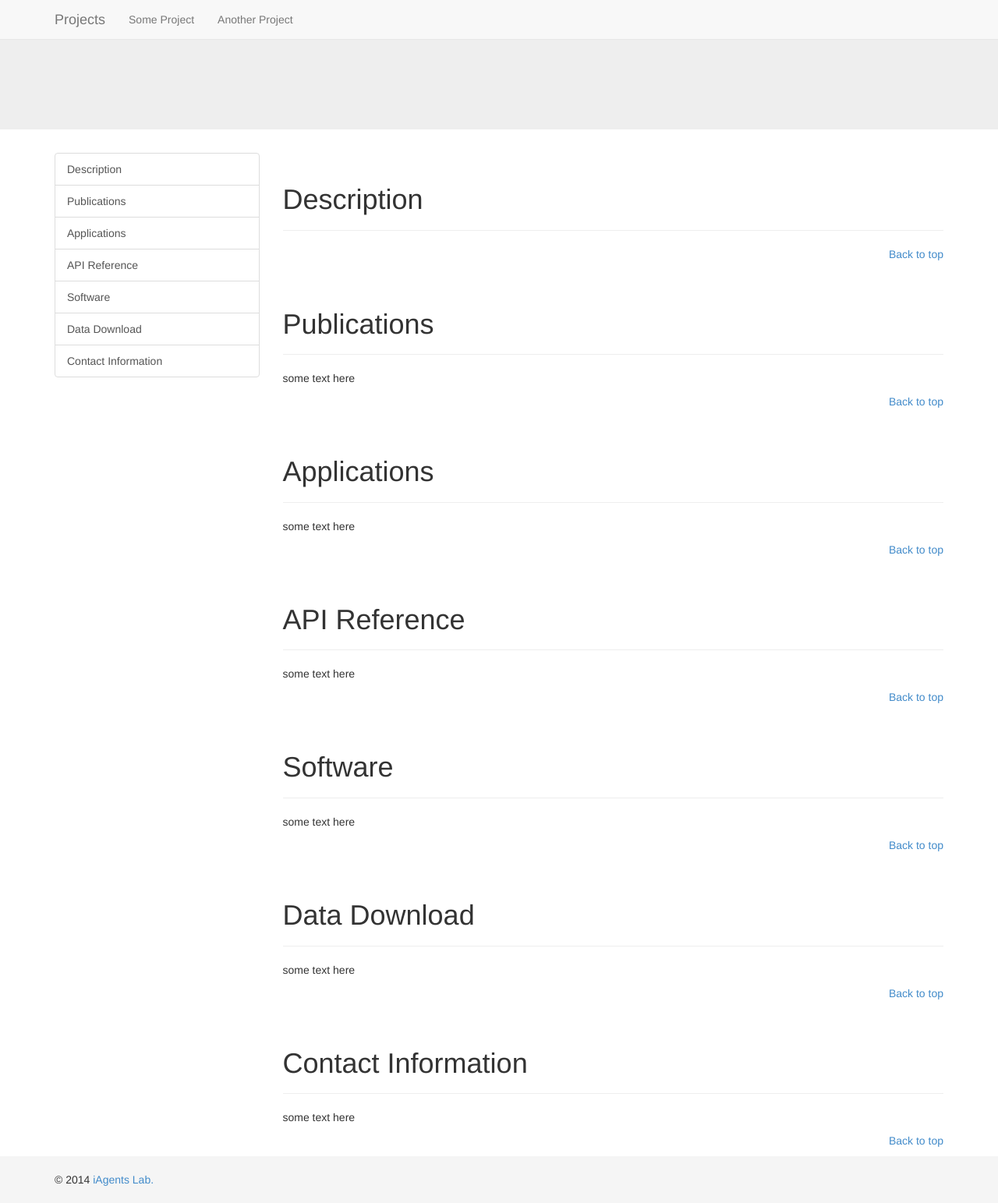
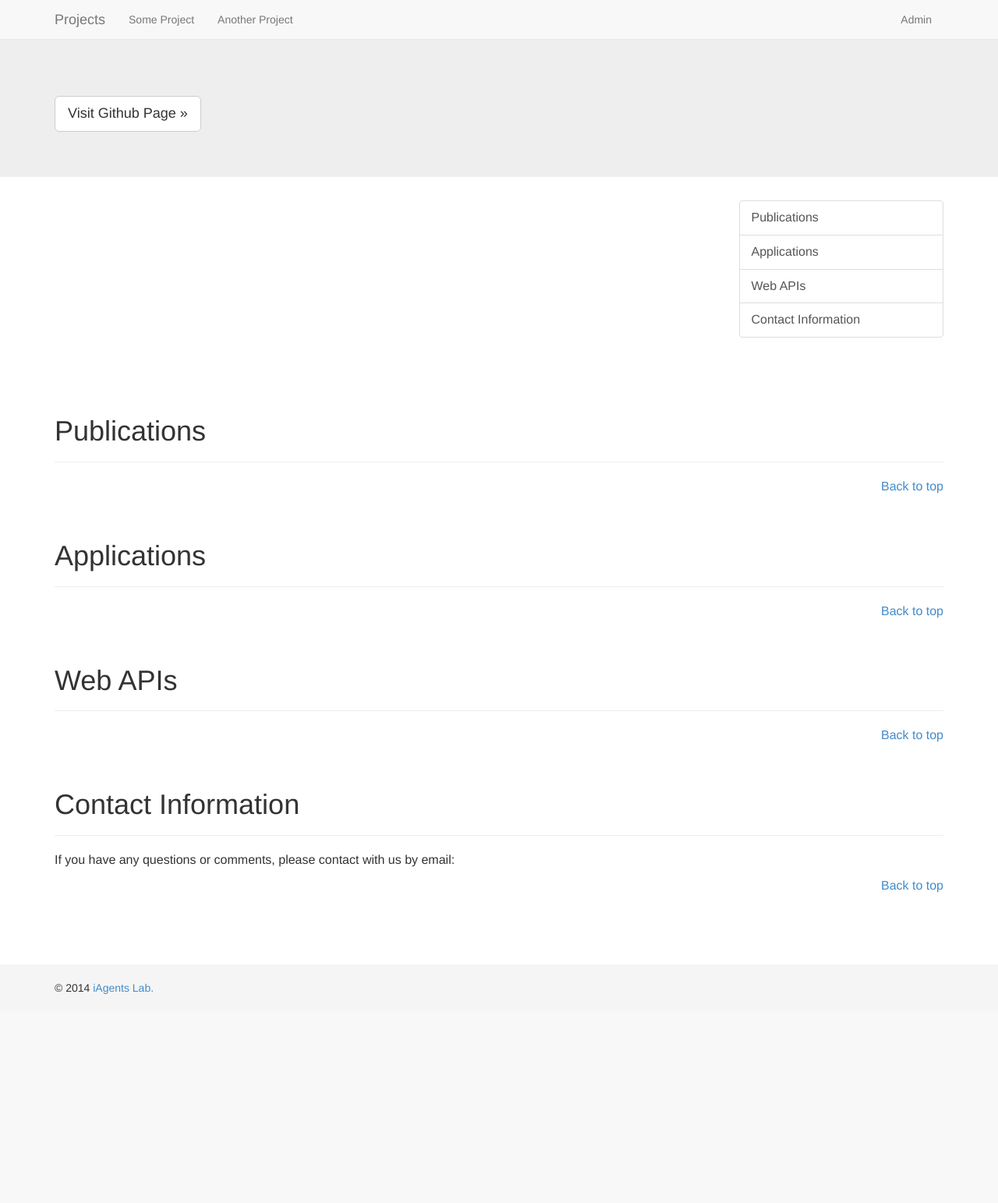
Before and after one commit to NTUCommonsense/NTUCommonsense, a Flask app: template apps/templates/show_project.html in a window 1280 px wide. Shown: the whole page at 78% size. After the commit the page ends 1275 px from the top, so only its background shows below. Run offline with Flask 2, Linux system fonts and the light colour scheme; the template is opened without the code that fills it, so the values that code supplies are empty.

Commit message:
Rewrite templates and styles

```diff
--- a/apps/static/css/show-project.css
+++ /dev/null
@@ -1,32 +0,0 @@
-html, body {
-  height: 100%;
-}
-
-body {
-  padding-top: 50px;
-}
-
-#wrap {
-  min-height: 100%;
-  height: auto;
-  margin: 0 auto -60px;
-  padding: 0 0 60px;
-}
-
-.section + .section {
-  padding-top: 40px;
-}
-
-footer {
-  height: 60px;
-  background-color: #f5f5f5;
-}
-
-footer > .container {
-  padding-left: 15px;
-  padding-right: 15px;
-}
-
-footer > .container p {
-  margin: 20px 0;
-}
--- /dev/null
+++ b/apps/static/css/style.css
@@ -0,0 +1,132 @@
+html, body {
+  height: 100%;
+}
+
+body {
+  padding-top: 50px;
+}
+
+footer {
+  background-color: #f5f5f5;
+  height: 60px;
+  padding: 20px 0;
+}
+
+header.jumbotron .btn {
+  margin-top: 5px;
+}
+
+ul.nav li:hover {
+  background-color: #e7e7e7;
+}
+
+article {
+  height: auto;
+  margin: 0 auto -60px;
+  min-height: 100%;
+  padding: 0 0 140px;
+  font-size: 16px;
+}
+
+section {
+  padding-top: 40px;
+}
+
+section.subsection {
+  padding-top: 10px;
+}
+
+section.subsection h1 {
+  font-size: 21px;
+}
+
+#desc p {
+  font-size: 16px;
+  font-weight: 200;
+  line-height: 1.4;
+  margin-bottom: 20px;
+}
+
+p.back-to-top {
+  float: right;
+}
+
+ul.pub-list > li,
+ul.manager-list > li {
+  margin-bottom: 10px;
+}
+
+ul.pub-list p,
+ul.manager-list p {
+  margin-bottom: 0;
+}
+
+ul.pub-list .title,
+ul.manager-list .name {
+  font-weight: 700;
+}
+
+ul.pub-list .publisher {
+  font-style: italic;
+}
+
+ul.manager-list .label {
+  margin-left: 5px;
+}
+
+div.app-group h2 {
+  text-align: center;
+}
+
+div.app-group .app {
+  margin-bottom: 20px;
+}
+
+div.app-group p {
+  font-size: 14px;
+}
+
+table.api-table {
+  font-size: 14px;
+  margin: 20px 0;
+}
+
+table.api-table th {
+  color: #999;
+  font-weight: 500;
+  min-width: 150px;
+  text-align: right;
+}
+
+dl.param-list {
+  margin: 0;
+}
+
+dl.param-list dt {
+  float: left;
+}
+
+dl.param-list dt:after {
+  margin: 0 5px;
+  content: "-";
+}
+
+#signin label,
+#signin .help-block {
+  margin-top: 0;
+  margin-bottom: 0;
+  padding-top: 6px;
+  padding-bottom: 6px;
+}
+
+@media (min-width: 768px) {
+  #desc > p {
+    font-size: 21px;
+  }
+}
+
+@media (min-width: 992px) {
+  .aside {
+    float: right;
+  }
+}
--- a/apps/templates/_base.html
+++ /dev/null
@@ -1,34 +0,0 @@
-{% extends "_layout.html" %}
-{%- block styles %}
-    <link href="{{ url_for('static', filename='css/show-project.css') }}" rel="stylesheet" />
-{%- endblock %}
-{%- block body %}
-    <div id="wrap">
-      <header class="navbar navbar-default navbar-fixed-top" role="navigation">
-        <div class="container">
-          <div class="navbar-header">
-            <button type="button" class="navbar-toggle" data-toggle="collapse" data-target=".navbar-collapse">
-              <span class="sr-only">Toggle navigation</span>
-              <span class="icon-bar"></span>
-              <span class="icon-bar"></span>
-              <span class="icon-bar"></span>
-            </button>
-            <a class="navbar-brand" href="/">Projects</a>
-          </div>
-          <nav class="collapse navbar-collapse">
-            <ul class="nav navbar-nav">
-              <li><a href="#">Some Project</a></li>
-              <li><a href="#">Another Project</a></li>
-            </ul>
-          </nav>
-        </div>
-      </header>
-      {%- block content %}{%- endblock %}
-    </div>
-    <footer role="contentinfo">
-      <div class="container">
-        <!--<p class="pull-right"><a href="#">Back to top</a></p>-->
-        <p>&copy; 2014 <a href="http://www.agent.csie.ntu.edu.tw/">iAgents Lab.</a></p>
-      </div>
-    </footer>
-{%- endblock %}
--- a/apps/templates/_layout.html
+++ b/apps/templates/_layout.html
@@ -1,23 +1,56 @@
+{% set site_title = 'Projects' -%}
+{% set nav_item_list = [
+    ('#', 'some', 'Some Project'),
+    ('#', 'another', 'Another Project')
+] -%}
 <!DOCTYPE html>
 <html lang="en">
   <head>
-    {%- block head %}
     <meta charset="utf-8" />
     <meta http-equiv="X-UA-Compatible" content="IE=edge" />
     <meta name="viewport" content="width=device-width, initial-scale=1.0" />
-    <meta name="description" content="" />
-    <meta name="author" content="" />
-    <title>{% block title %}{% endblock %}</title>
+    <meta name="description" content="{{ description }}" />
+    <meta name="author" content="{{ author }}" />
+    <title>{{ page_title }}</title>
     <link href="{{ url_for('static', filename='css/bootstrap.min.css') }}" rel="stylesheet" />
-    {%- block styles %}{%- endblock %}
+    <link href="{{ url_for('static', filename='css/style.css') }}" rel="stylesheet" />
     <!--[if lt IE 9]>
       <script src="https://oss.maxcdn.com/libs/html5shiv/3.7.0/html5shiv.js"></script>
       <script src="https://oss.maxcdn.com/libs/respond.js/1.3.0/respond.min.js"></script>
     <![endif]-->
-    {%- endblock %}
   </head>
   <body>
-    {%- block body %}{%- endblock %}
+    <header class="navbar navbar-default navbar-fixed-top" role="navigation">
+      <div class="container">
+        <div class="navbar-header">
+          <button type="button" class="navbar-toggle" data-toggle="collapse" data-target=".navbar-collapse">
+            <span class="sr-only">Toggle navigation</span>
+            <span class="icon-bar"></span>
+            <span class="icon-bar"></span>
+            <span class="icon-bar"></span>
+          </button>
+          <a class="navbar-brand" href="/">{{ site_title }}</a>
+        </div>
+        <nav class="collapse navbar-collapse">
+          <ul class="nav navbar-nav">
+            {%- for url, id, caption in nav_item_list %}
+            <li{% if active_page == id %} class="active"{% endif
+  %}><a href="{{ url }}">{{ caption }}</a></li>
+            {%- endfor %}
+          </ul>
+          <ul class="nav navbar-nav navbar-right">
+            <li{% if active_page == 'admin' %} class="active"{% endif
+  %}><a href="/login">Admin</a></li>
+          </ul>
+        </nav>
+      </div>
+    </header>
+    <article role="main">
+      {%- block content %}{% endblock %}
+    </article>
+    <footer role="contentinfo">
+      <p class="container">&copy; 2014 <a href="http://www.agent.csie.ntu.edu.tw/">iAgents Lab.</a></p>
+    </footer>
     <script src="{{ url_for('static', filename='js/jquery.min.js') }}"></script>
     <script src="{{ url_for('static', filename='js/bootstrap.min.js') }}"></script>
   </body>
--- a/apps/templates/show_project.html
+++ b/apps/templates/show_project.html
@@ -1,76 +1,130 @@
-{% extends "_base.html" %}
-{% block title %}{{ name }}{% endblock %}
+{% extends "_layout.html" %}
+{% set page_title = project.name %}
+{% set active_page = project.short_name %}
 {%- block content %}
-      <div class="jumbotron">
+      <header class="jumbotron">
         <div class="container">
           <h1>{{ project.name }}</h1>
           <p>{{ project.short_desc }}</p>
+          <p>
+            {%- set downloads = project.downloads|list %}
+            {%- set downloads_len = downloads|length %}
+            {%- if downloads_len == 1 %}
+            <a class="btn btn-primary btn-lg" href="{{ downloads[0].url }}" role="button">Download Data</a>
+            {%- elif downloads_len > 1 %}
+            <div class="btn-group">
+              <button class="btn btn-primary btn-lg dropdown-toggle" role="button" data-toggle="dropdown">Download Data <span class="caret"></span></button>
+              <ul class="dropdown-menu">
+                {%- for download in downloads %}
+                <li><a href="{{ download.url }}">{{ download.name }}</a></li>
+                {%- endfor %}
+              </ul>
+            </div>
+            {%- endif %}
+            <a class="btn btn-default btn-lg" href="{{ project.github_url }}" role="button">Visit Github Page »</a>
+          </p>
         </div>
-      </div>
+      </header>
       <div class="container">
         <div class="row">
-          <div class="col-md-3">
-            <div class="list-group" role="complementary">
-              <a href="#desc" class="list-group-item">Description</a>
+          <aside class="aside col-md-3" role="complementary">
+            <div class="list-group">
               <a href="#pubs" class="list-group-item">Publications</a>
               <a href="#apps" class="list-group-item">Applications</a>
-              <a href="#api" class="list-group-item">API Reference</a>
-              <a href="#software" class="list-group-item">Software</a>
-              <a href="#download" class="list-group-item">Data Download</a>
+              <a href="#apis" class="list-group-item">Web APIs</a>
               <a href="#contact" class="list-group-item">Contact Information</a>
             </div>
-          </div>
-          <div class="col-md-9" role="main">
-            <div class="section">
-              <div class="page-header">
-                <h1 id="desc">Description</h1>
-              </div>
-              <p>{{ project.desc|markdown|safe }}</p>
-              <p class="pull-right"><a href="#">Back to top</a></p>
-            </div>
-            <div class="section">
-              <div class="page-header">
-                <h1 id="pubs">Publications</h1>
-              </div>
-              <p>some text here</p>
-              <p class="pull-right"><a href="#">Back to top</a></p>
-            </div>
-            <div class="section">
-              <div class="page-header">
-                <h1 id="apps">Applications</h1>
-              </div>
-              <p>some text here</p>
-              <p class="pull-right"><a href="#">Back to top</a></p>
-            </div>
-            <div class="section">
-              <div class="page-header">
-                <h1 id="api">API Reference</h1>
-              </div>
-              <p>some text here</p>
-              <p class="pull-right"><a href="#">Back to top</a></p>
-            </div>
-            <div class="section">
-              <div class="page-header">
-                <h1 id="software">Software</h1>
-              </div>
-              <p>some text here</p>
-              <p class="pull-right"><a href="#">Back to top</a></p>
-            </div>
-            <div class="section">
-              <div class="page-header">
-                <h1 id="download">Data Download</h1>
-              </div>
-              <p>some text here</p>
-              <p class="pull-right"><a href="#">Back to top</a></p>
-            </div>
-            <div class="section">
-              <div class="page-header">
-                <h1 id="contact">Contact Information</h1>
-              </div>
-              <p>some text here</p>
-              <p class="pull-right"><a href="#">Back to top</a></p>
-            </div>
+          </aside>
+          <div id="desc" class="col-md-9">
+            {{ project.desc|escape|markdown|safe }}
           </div>
         </div>
+        <section id="pubs">
+          <header class="page-header">
+            <h1>Publications</h1>
+          </header>
+          <ul class="pub-list">
+            {%- for pub in project.pubs %}
+            <li class="pub">
+              <p class="title">{{ pub.title }}</p>
+              <p class="authors">{{ pub.authors }}</p>
+              <p class="publisher">{{ pub.publisher }}</p>
+            </li>
+            {%- endfor %}
+          </ul>
+          <p class="back-to-top"><a href="#">Back to top</a></p>
+        </section>
+        <section id="apps">
+          <header class="page-header">
+            <h1>Applications</h1>
+          </header>
+          <div class="app-group row">
+            {%- for app in project.apps %}
+            <div class="app col-sm-6 col-md-4">
+              <div class="thumbnail">
+                <img src="{{ app.img_url }}" alt="sample" />
+              </div>
+              <h2>{{ app.name }}</h2>
+              <p>{{ app.desc }}</p>
+              <p><a class="btn btn-default" href="{{ app.url }}" role="button">View details »</a></p>
+            </div>
+            {%- endfor %}
+          </div>
+          <p class="back-to-top"><a href="#">Back to top</a></p>
+        </section>
+        <section id="apis">
+          <header class="page-header">
+            <h1>Web APIs</h1>
+          </header>
+          {#- <p>{{ project.api_desc }}</p> #}
+          {%- for api in project.apis %}
+          <section class="subsection">
+            <h1>{{ api.method }} <tt>{{ api.format }}</tt></h1>
+            <table class="api-table table table-striped">
+              <tr>
+                <th>Description</th>
+                <td>{{ api.desc }}</td>
+              </tr>
+              <tr>
+                <th>Parameters</th>
+                <td>
+                  <dl class="param-list">
+                    {%- for param in api.params %}
+                    <dt>param.name</dt>
+                    <dd>param.desc</dd>
+                    {%- endfor %}
+                  </dl>
+                </td>
+              </tr>
+              <tr>
+                <th>Returns</th>
+                <td>{{ api.returns }}</td>
+              </tr>
+              <tr>
+                <th>Example</th>
+                <td>{{ api.example }}</td>
+              </tr>
+            </table>
+          </section>
+          {%- endfor %}
+          <p class="back-to-top"><a href="#">Back to top</a></p>
+        </section>
+        <section id="contact">
+          <header class="page-header">
+            <h1>Contact Information</h1>
+          </header>
+          <p>If you have any questions or comments, please contact with us by email:</p>
+          <ul class="manager-list">
+            {%- for manager in project.managers %}
+            <li class="manager">
+              <p>
+                <span class="name">{{ manager.name }}: </span>
+                <span class="email"><a href="mailto:{{ manager.email }}">{{ manager.email }}</a></span>
+              </p>
+            </li>
+            {%- endfor %}
+          </ul>
+          <p class="back-to-top"><a href="#">Back to top</a></p>
+        </section>
       </div>
 {%- endblock %}
--- a/apps/views.py
+++ b/apps/views.py
@@ -26,12 +26,12 @@ def show_project(project):
 @module.route('/login', methods=['GET', 'POST'])
 def login():
     if current_user is not None and current_user.is_authenticated():
-        return redirect(url_for('admin.index'))
+        return redirect(url_for('.index'))
 
     form = SigninForm(request.form)
     if form.validate_on_submit():
         login_user(form.user)
-        return redirect(request.args.get('next') or url_for('admin.index'))
+        return redirect(request.args.get('next') or url_for('.index'))
 
     return render_template('signin.html', form=form)
 
@@ -40,4 +40,4 @@ def login():
 @login_required
 def logout():
     logout_user()
-    return redirect(url_for('projects.index'))
+    return redirect(url_for('.index'))
```
Also changed, not shown: apps/static/css/signin.css (deleted, +0 -23 lines), apps/templates/index.html (+4 -6 lines), apps/templates/signin.html (+24 -14 lines).
